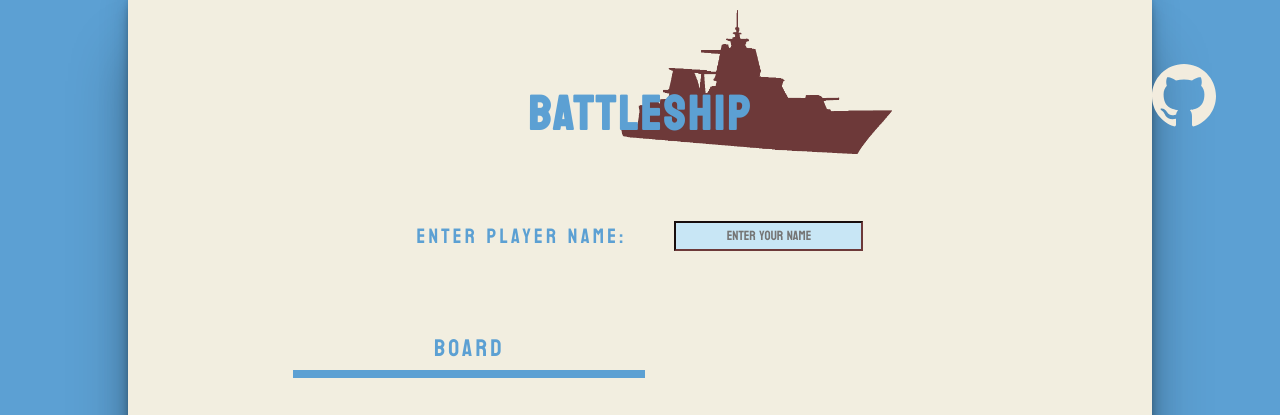
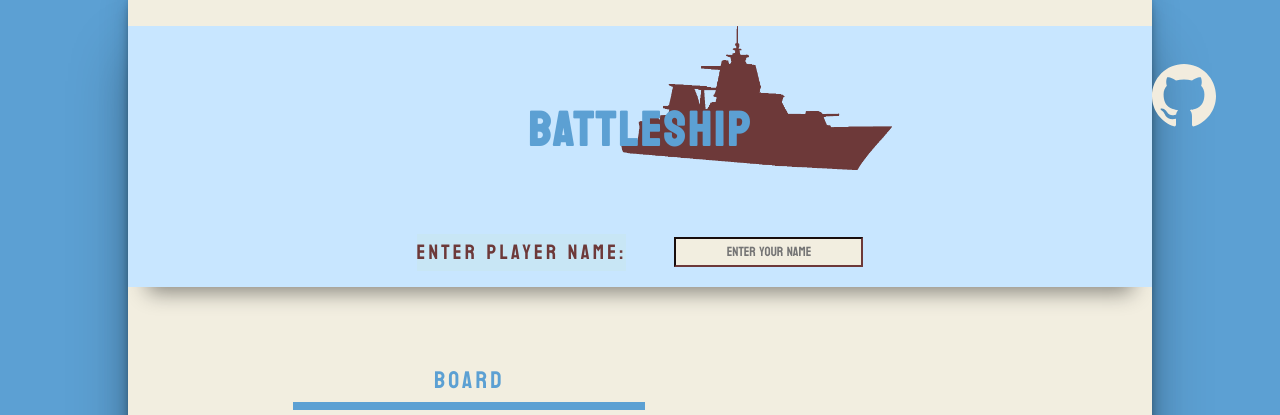
Before and after one commit to MaciejDabrowskii/PROJECT-BATTLESHIP, a website built with webpack: page dist/index.html in a window 1280 px wide. Shown: the top 415 px of the page. Built offline with nearby package versions, Linux system fonts and the light colour scheme.

Commit message:
few css changes

```diff
--- a/src/factory-fns/player-factory.js
+++ b/src/factory-fns/player-factory.js
@@ -25,19 +25,6 @@ const playerFactory = () =>
 
   const getTurn = () => playerTurn;
 
-  const attack = (
-    attackCoord,
-    enemyGameboard, // send attack to given gameboard - if miss switch turn
-  ) =>
-  {
-    enemyGameboard.receiveAttack(attackCoord);
-
-    if (enemyGameboard.getBoard()[attackCoord[0]][attackCoord[1]] === "miss")
-    {
-      switchTurn();
-    }
-  };
-
   const generateRandomCoord = (unavailable) =>
   {
     let randomCoord = [
@@ -59,6 +46,19 @@ const playerFactory = () =>
     return randomCoord;
   };
 
+  const attack = (
+    attackCoord,
+    enemyGameboard, // send attack to given gameboard - if miss switch turn
+  ) =>
+  {
+    enemyGameboard.receiveAttack(attackCoord);
+
+    if (enemyGameboard.getBoard()[attackCoord[0]][attackCoord[1]] === "miss")
+    {
+      switchTurn();
+    }
+  };
+
   return {
     switchTurn,
     getTurn,
--- a/src/style.css
+++ b/src/style.css
@@ -39,6 +39,7 @@ body {
 }
 
 button,
+label,
 input {
   font-family: "font";
   background-color: rgb(200, 230, 245);
@@ -46,14 +47,18 @@ input {
   color: rgb(109, 57, 57);
 }
 
+input {
+  background-color: rgb(242, 238, 224);
+}
+
 button:hover{
   cursor: pointer;
 }
 
 .wrapper {
-  background-color: #f2eee0;
+  background-color: rgb(242, 238, 224);
   position: relative;
-  padding: 0.6rem 0 1.5rem 0;
+  padding: 1.6rem 0 1.5rem 0;
   width: 80%;
   box-shadow: rgba(0, 0, 0, 0.25) 0px 54px 55px,
     rgba(0, 0, 0, 0.12) 0px -12px 30px, rgba(0, 0, 0, 0.12) 0px 4px 6px,
@@ -78,11 +83,13 @@ h1 {
 }
 
 .player-name-input-container {
-  padding-top: 13rem;
+  padding: 13rem 0 1rem 0;
   display: flex;
   align-items: center;
   justify-content: center;
   gap: 3rem;
+  box-shadow: rgb(0 0 0 / 45%) 0px 25px 20px -20px;
+  background-color: rgb(200, 230, 256);
 }
 
 label {
@@ -121,6 +128,7 @@ input {
   display: flex;
   position: absolute;
   transform: translate(-50%, -50%);
+  transition: transform 0.5s ease-in-out;
 }
 
 .ai-board.active,
```
Also changed, not shown: 1 other file.
